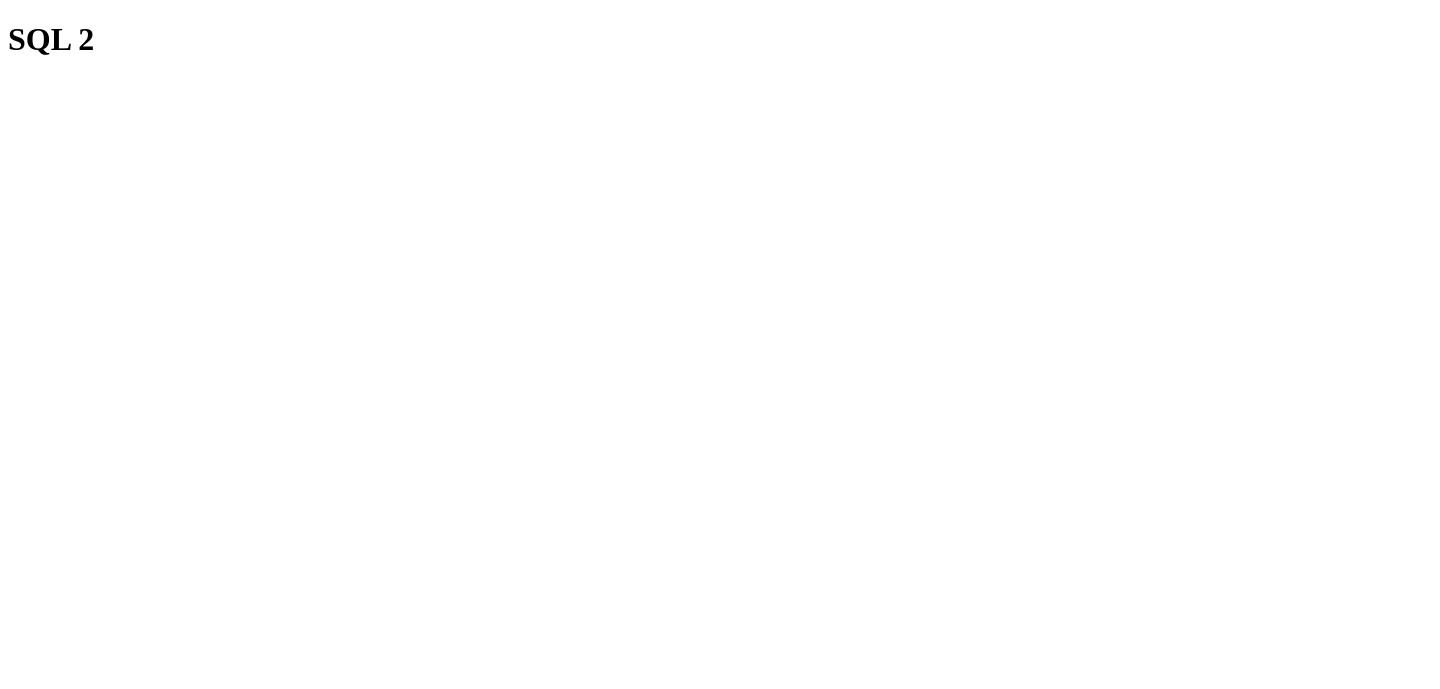
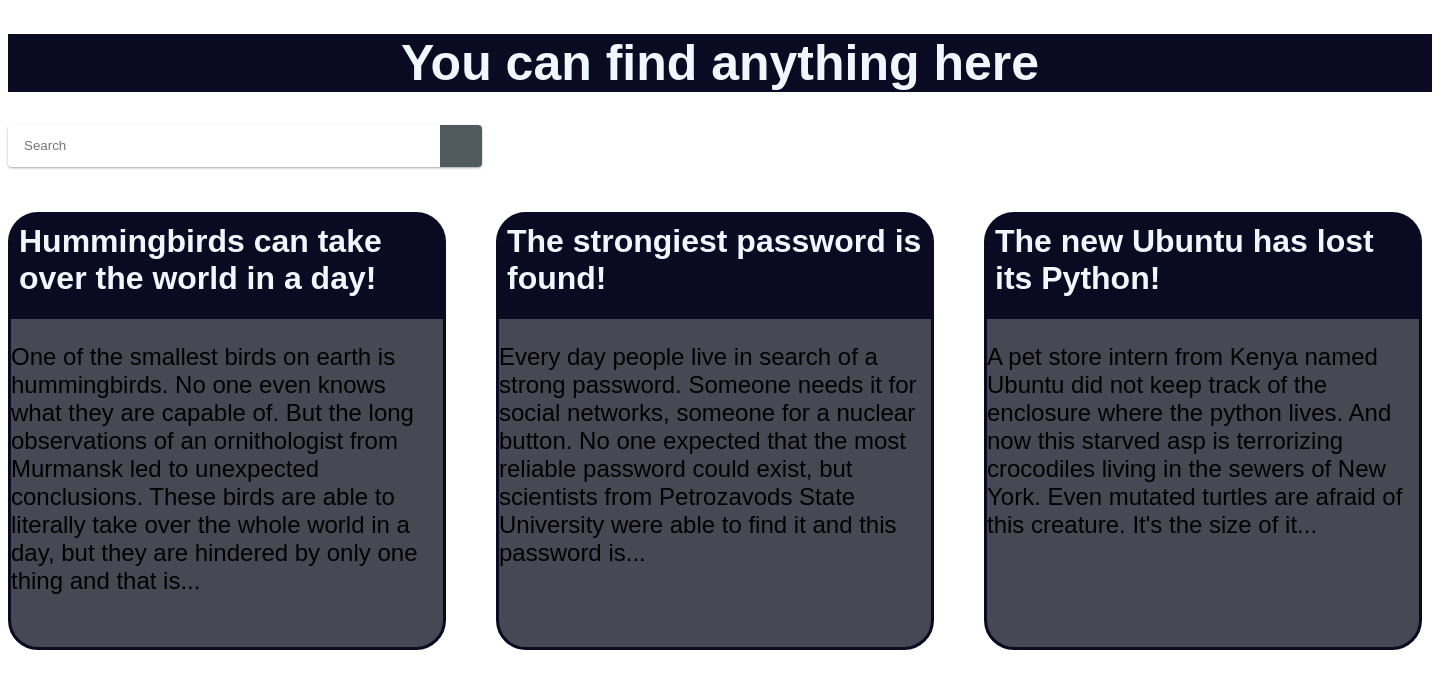
Before and after one commit to TheMostKnown/DVSA, a Flask app: page /2/second in a window 1440 px wide. Before the commit the part shown is almost empty. Shown: the top 689 px of the page. Run offline with Flask 3, Linux system fonts and the light colour scheme; data comes from the database, SQL or seed files in the repository.

Commit message:
added all sqli tasks

```diff
--- a/app/SQLi/sqli/app.py
+++ b/app/SQLi/sqli/app.py
@@ -38,6 +38,15 @@ def create_database():
               the enclosure where the python lives. And now this starved asp is terrorizing crocodiles living in the sewers  \
               of New York. Even mutated turtles are afraid of this creature. It's the size of it...")''')
 
+    c.execute('CREATE TABLE IF NOT EXISTS items (id INTEGER PRIMARY KEY, link TEXT, title TEXT, category TEXT )')
+    c.execute('''INSERT INTO items (link, title, category) VALUES
+              ("NaN"," You got a secret!","hidden"),
+              ("https://thecichlidstage.com/wp-content/uploads/2017/12/fish-bandaged.jpeg","You can get a fish","fish"),
+              ("https://s.mxmcdn.net/images-storage/albums/3/1/9/2/2/7/29722913_800_800.jpg","This girl is on fire!!!","fire"),
+              ("https://i.pinimg.com/736x/e9/d1/25/e9d125637730d936152ed6086e9d4d26.jpg","Get lost in three birches","tree"),
+              ("https://sun9-42.userapi.com/impf/c631628/v631628524/1538e/okaU89SYv4s.jpg?size=511x511&quality=96&sign=df72c5ae8e39664ea18c19e34c30e0d4&c_uniq_tag=UDZREl9NzQTyupCu5iVn5m8d1W-39zaylbUI64U275E&type=album","The king of rock","rock"),
+              ("https://www.clipartmax.com/png/full/61-615148_present-clip-art-free-december-birthday-clip-art.png", "A gift for you", "gift"),
+              ("https://get.wallhere.com/photo/anime-night-Moon-light-shape-737997.jpg","The dark moon","moon") ''')
     conn.commit()
     conn.close()
 
@@ -55,6 +64,38 @@ def authVIP(login, password):
     conn.close()
 
     return not not results
+
+def getArticles(search_str):
+    conn = sqlite3.connect('sqli.db')
+
+    c = conn.cursor()
+    try:
+        if not search_str:
+            c.execute("SELECT title, content FROM posts")
+        else:
+            c.execute("SELECT title, content FROM posts WHERE content LIKE \"%" + search_str+"%\"" )
+    except Exception as e:
+        flash(e, 'error')
+    results = c.fetchall()
+    conn.close()
+    return results
+
+def getItems(search_str):
+    conn = sqlite3.connect('sqli.db')
+    c = conn.cursor()
+    if search_str=="all":
+        search_str=""
+    try:
+        if not search_str:
+            c.execute("SELECT link, title, category FROM items WHERE category<>'hidden'")
+        else:
+            c.execute("SELECT link, title, category FROM items WHERE category=\"" + search_str+"\"" )
+    except Exception as e:
+        flash(e, 'error')
+    results = c.fetchall()
+    conn.close()
+    return results
+
 
 @app.route('/')
 def sqli_index():
@@ -77,20 +118,36 @@ def sql1_app():
             flash('There is not user like '+login, 'error')
             return (render_template('index_1.html'))
 
-        return (render_template('flag.html', flag="sne{where_was_a_simple_replacing}"))
+        return (render_template('flag.html', flag="sne{where_was_@_simple_replacing}"))
     else:
         return (render_template('index_1.html'))
 
 
-@app.route('/2/second')
+@app.route('/2/second', methods=['GET', 'POST'])
 def sql2_app():
-    num = 2
-    return (render_template('index_2.html', number=num))
+    articles = []
+    if request.method == 'POST':
+        articles = getArticles(request.form.get('search'))
+    else:
+        articles = getArticles("")
 
-@app.route('/3/third')
+    for x in articles:
+        if "TheStrongiestPassword" in x:
+            return (render_template('flag.html', flag="sne{uNiOn_request_is_@_bug}"))
+    return (render_template('index_2.html', articles=articles))
+
+@app.route('/3/third', methods=['GET', 'POST'])
 def sql3_app():
-    num = 3
-    return (render_template('index_3.html', number=num))
+    items = []
+    if request.method == 'POST':
+        items = getItems(request.form.get('category'))
+    else:
+        items = getItems("")
+
+    for x in items:
+        if "hidden" in x:
+            return (render_template('flag.html', flag="sne{buttons_@re_not_secure}"))
+    return (render_template('index_3.html', items=items))
 
 
 if __name__ == 'main':
--- /dev/null
+++ b/app/SQLi/sqli/static/second_page.css
@@ -0,0 +1,106 @@
+.grid-container {
+    margin-top: 120px;
+    display: grid;
+    column-gap: 40px;
+    row-gap: 40px;
+    grid-template-columns: auto auto auto;
+  }
+
+.border-item{
+    border: 3px solid #0a0a23;
+    border-radius: 30px;
+    width: 432px;
+    height: 432px;
+    background-color: #484855;
+  }
+
+.ex6 h1 {
+    border: 0px solid #0a0a23;
+    border-top-left-radius: 24px;
+    border-top-right-radius: 24px;
+    background-color: #0a0a23;
+    color: aliceblue;
+    font-family: Arial, Helvetica, sans-serif;
+    height: 96px;
+    margin: auto;
+    padding-left: 8px;
+    padding-top: 8px;
+    padding-right: 8px;
+}
+
+
+.text-art p {
+    font-family: Arial, Helvetica, sans-serif;
+    font-size: 24px;
+}
+
+header {
+    margin: 0;
+    font-family: Arial, Helvetica, sans-serif;
+    background-color: #0a0a23;
+    color: aliceblue;
+  }
+
+.main-heading{
+    max-width: 800px;
+    text-align: center;
+    margin: auto;
+  }
+
+.main-heading h1{
+    font-size: 50px;
+  }
+
+
+  form {
+    outline: 0;
+    float: left;
+    -webkit-box-shadow: 0 1px 3px rgba(0, 0, 0, 0.12), 0 1px 2px rgba(0, 0, 0, 0.24);
+    box-shadow: 0 1px 3px rgba(0, 0, 0, 0.12), 0 1px 2px rgba(0, 0, 0, 0.24);
+    -webkit-border-radius: 4px;
+    border-radius: 4px;
+  }
+
+  form > .textbox {
+    outline: 0;
+    height: 42px;
+    width: 400px;
+    line-height: 42px;
+    padding: 0 16px;
+    background-color: rgba(255, 255, 255, 0.8);
+    color: #212121;
+    border: 0;
+    float: left;
+    -webkit-border-radius: 4px 0 0 4px;
+    border-radius: 4px 0 0 4px;
+  }
+
+  form > .textbox:focus {
+    outline: 0;
+    background-color: #FFF;
+  }
+
+  form > .button {
+    outline: 0;
+    background: none;
+    background-color: rgba(38, 50, 56, 0.8);
+    float: left;
+    height: 42px;
+    width: 42px;
+    text-align: center;
+    line-height: 42px;
+    border: 0;
+    color: #FFF;
+    font: normal normal normal 14px/1 FontAwesome;
+    font-size: 16px;
+    text-rendering: auto;
+    text-shadow: 0 1px 1px rgba(0, 0, 0, 0.2);
+    -webkit-transition: background-color .4s ease;
+    transition: background-color .4s ease;
+    -webkit-border-radius: 0 4px 4px 0;
+    border-radius: 0 4px 4px 0;
+  }
+
+  form > .button:hover {
+    background-color: rgba(0, 150, 136, 0.8);
+  }
--- a/app/SQLi/sqli/templates/index_2.html
+++ b/app/SQLi/sqli/templates/index_2.html
@@ -4,13 +4,31 @@
     <meta charset="UTF-8">
     <meta name="viewport" content="width=device-width, initial-scale=1.0">
     <title>SQLi</title>
-
+    <link rel="stylesheet" href="../static/second_page.css">
 </head>
 <body>
-    <header>
-        <h1>SQL {{number}}</h1>
-    </header>
+    <header><div class="main-heading"><h1><span id="header">You can find anything here</span></h1></div></header>
 
+    <p></p>
+    <form method="post">
+        <input type="text" class="textbox" name="search" placeholder="Search">
+        <input title="Search" value="" type="submit" class="button">
+    </form>
+    <p></p>
+    <p></p>
+<div class="grid-container">
+    {% for article in articles %}
+    <div class="border-item">
+        <div class="ex6"><h1>{{ article[0] }}</h1></div>
+        <div class="text-art"><p>{{ article[1] }}</p></div>
     </div>
+    {% endfor %}
+</div>
+
+{%- for category, message in get_flashed_messages(with_categories = true) %}
+    <div class = "alert alert-danger">
+       {{ message }}
+    </div>
+{%- endfor %}
 </body>
 </html>
```
Also changed, not shown: app/SQLi/sqli/static/third_page.css (added, +76 -0 lines), app/SQLi/sqli/templates/index_3.html (+24 -4 lines).
